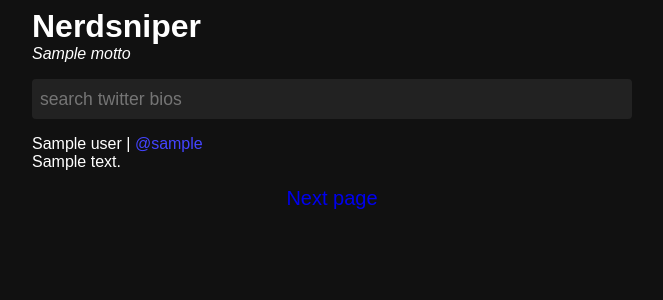
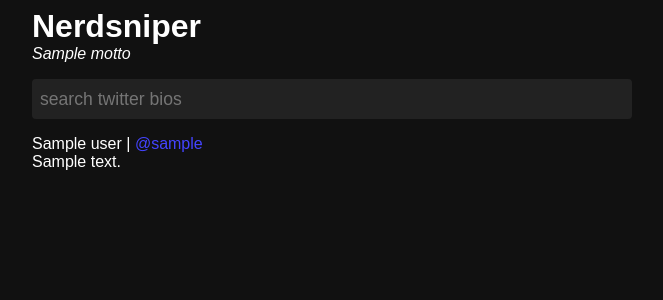
Before and after one commit to UlisseMini/nerdsniper, a FastAPI app: template site/templates/search.html in a window 1280 px wide. Shown: the top 300 px of the page, without its empty margins (308-971 px from the left). Run offline with FastAPI, Linux system fonts and the light colour scheme; the template is opened without the code that fills it: most values are stand-ins (such as "Sample title", 1, 10 or a date in 2020); parts of the project's set-up code (start-up, migrations or seed data) failed here and were passed over.

Commit message:
Remove slow pagination

```diff
--- a/site/main.py
+++ b/site/main.py
@@ -12,7 +12,7 @@ import asyncpg as pg
 app = FastAPI()
 
 # number of results per page.
-PAGE_SIZE = 20
+PAGE_SIZE = 100
 
 MOTTOS = [
     "when you don't have friends, snipe them",
@@ -22,18 +22,21 @@ MOTTOS = [
     "the home of friendly cyberstalkers"
 ]
 
-# n is serial.
-# $2 is the largest id from the last page
-# note: if you change asc to desc you must change search() aswell
 # id+0 forces postgres to be big brained and use the index
 # otherwise it would use a backward scan for some reason
+# TODO: would be nice to avoid the double compute for plainto_tsquery()
 SEARCH_SQL = f'''
+WITH results AS (
+  SELECT id, username, name, description, textsearchable
+
+  FROM users
+  WHERE textsearchable @@ plainto_tsquery($1)
+  LIMIT $2
+)
+
 SELECT id, username, name, description
-FROM users
-WHERE id > $2
-AND textsearchable @@ plainto_tsquery($1)
-ORDER BY id+0 asc
-LIMIT $3
+FROM results
+ORDER BY ts_rank(textsearchable, plainto_tsquery($1))
 '''.strip()
 
 templates = Jinja2Templates(directory="templates")
@@ -58,22 +61,19 @@ async def shutdown():
     await pool.close()
 
 
-# page_ptr is the largest index from the previous page.
-async def search(q: str, page_ptr: int):
+async def search(q: str):
     async with pool.acquire() as conn:
-        values = await conn.fetch(SEARCH_SQL, q, page_ptr, PAGE_SIZE)
+        values = await conn.fetch(SEARCH_SQL, q, PAGE_SIZE)
     return values
 
 
 @app.get('/search', response_class=HTMLResponse)
-async def search_html(request: Request, q: str, ptr: int = 0):
+async def search_html(request: Request, q: str):
     global timings
 
     start = time.time()
-    values = await search(q, ptr)
+    values = await search(q)
     timings['db'] += time.time() - start
-
-    page_ptr = values[-1]['id']
 
     start = time.time()
     rendered = templates.TemplateResponse('search.html', {
@@ -83,7 +83,6 @@ async def search_html(request: Request, q: str, ptr: int = 0):
         'request': request,
         'motto': random.choice(MOTTOS),
         'search': q,
-        'ptr': page_ptr,
     })
     timings['jinja'] += time.time() - start
 
@@ -92,8 +91,8 @@ async def search_html(request: Request, q: str, ptr: int = 0):
 
 
 @app.get('/api/search')
-async def search_api(q: str, ptr: int = 0):
-    return await search(q, page, ptr)
+async def search_api(q: str):
+    return await search(q, page)
 
 
 @app.get('/api/timings')
--- a/site/templates/search.html
+++ b/site/templates/search.html
@@ -20,10 +20,6 @@
 	{% if num_results == 0 %}
 		<p><i>No results, You're doomed to be forever alone</i></p>
 	{% endif %}
-
-	{% if num_results == PAGE_SIZE %}
-	<a href="/search?q={{search}}&ptr={{ptr}}" class="next-page">Next page</a>
-	{% endif %}
 </main>
 
 </body>
```
